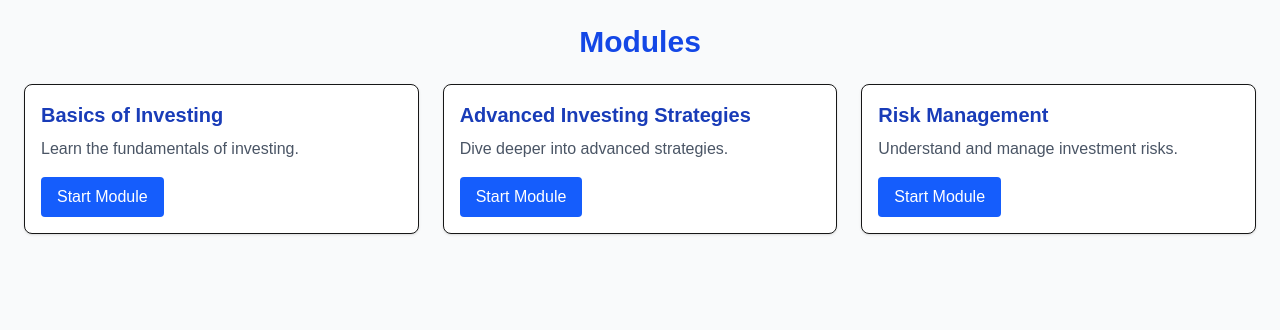
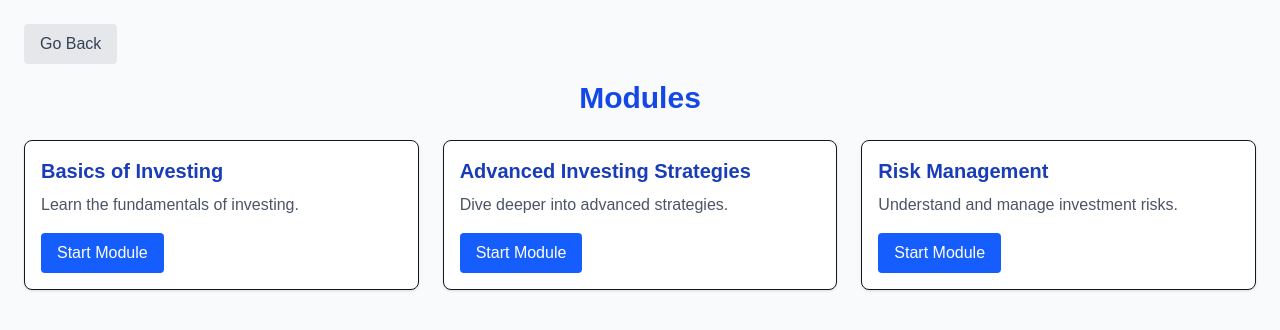
Before and after one commit to ayang21/Echelon, a Next.js app in the folder echelon/: page /modules in a window 1280 px wide. Shown: the top 330 px of the page. Built offline with nearby package versions, Linux system fonts and the light colour scheme.

Commit message:
I improved the styling of the model pages, making the video and quiz text clearer. I also added a back button that takes you to home from the initial module page.

```diff
--- a/echelon/app/Components/Quiz.tsx
+++ b/echelon/app/Components/Quiz.tsx
@@ -10,10 +10,10 @@ export default function Quiz({ question, options, correct }: { question: string,
 
   return (
     <div className="p-4">
-      <h3 className="font-bold">{question}</h3>
+      <h3 className="font-bold text-gray-800">{question}</h3>
       <ul>
         {options.map((opt, i) => (
-          <li key={i} onClick={() => setSelected(i)} className={`cursor-pointer p-2 border my-1 ${selected === i ? 'bg-blue-100' : ''}`}>
+          <li key={i} onClick={() => setSelected(i)} className={`cursor-pointer p-2 border my-1 text-gray-800 ${selected === i ? 'bg-blue-100' : ''}`}>
             {opt}
           </li>
         ))}
--- a/echelon/app/modules/1/page.tsx
+++ b/echelon/app/modules/1/page.tsx
@@ -53,7 +53,7 @@ export default function Module1Page() {
               <button
                 onClick={() => handleVideoComplete(video.id)}
                 disabled={index > 0 && !progress.includes(moduleData.videos[index - 1].id)}
-                className={`block w-full text-left p-4 border rounded-lg ${
+                className={`block w-full text-left p-4 border rounded-lg text-gray-800 ${
                   progress.includes(video.id) ? 'bg-green-100' : 'bg-white'
                 }`}
               >
--- a/echelon/app/modules/2/page.tsx
+++ b/echelon/app/modules/2/page.tsx
@@ -36,7 +36,7 @@ export default function Module2Page() {
               <button
                 onClick={() => handleVideoComplete(video.id)}
                 disabled={index > 0 && !progress.includes(videos[index - 1].id)}
-                className={`block w-full text-left p-4 border rounded-lg ${
+                className={`block w-full text-left p-4 border rounded-lg text-gray-800 ${
                   progress.includes(video.id) ? 'bg-green-100' : 'bg-white'
                 }`}
               >
--- a/echelon/app/modules/3/page.tsx
+++ b/echelon/app/modules/3/page.tsx
@@ -36,7 +36,7 @@ export default function Module3Page() {
               <button
                 onClick={() => handleVideoComplete(video.id)}
                 disabled={index > 0 && !progress.includes(videos[index - 1].id)}
-                className={`block w-full text-left p-4 border rounded-lg ${
+                className={`block w-full text-left p-4 border rounded-lg text-gray-800 ${
                   progress.includes(video.id) ? 'bg-green-100' : 'bg-white'
                 }`}
               >
--- a/echelon/app/modules/page.tsx
+++ b/echelon/app/modules/page.tsx
@@ -1,6 +1,7 @@
 "use client";
 import { useEffect, useState } from 'react';
 import ModuleCard from '../Components/ModuleCard';
+import Link from 'next/link';
 
 export default function ModulesPage() {
   const [modules, setModules] = useState([]);
@@ -25,6 +26,13 @@ export default function ModulesPage() {
 
   return (
     <div className="min-h-screen bg-gray-50 p-6">
+      <div className="mb-4">
+        <Link href="/">
+          <button className="bg-gray-200 text-gray-700 px-4 py-2 rounded hover:bg-gray-300 transition">
+            Go Back
+          </button>
+        </Link>
+      </div>
       <h1 className="text-3xl font-bold text-center text-blue-700 mb-6">Modules</h1>
       <div className="grid grid-cols-1 md:grid-cols-2 lg:grid-cols-3 gap-6">
         {modules.map((module) => (
```
